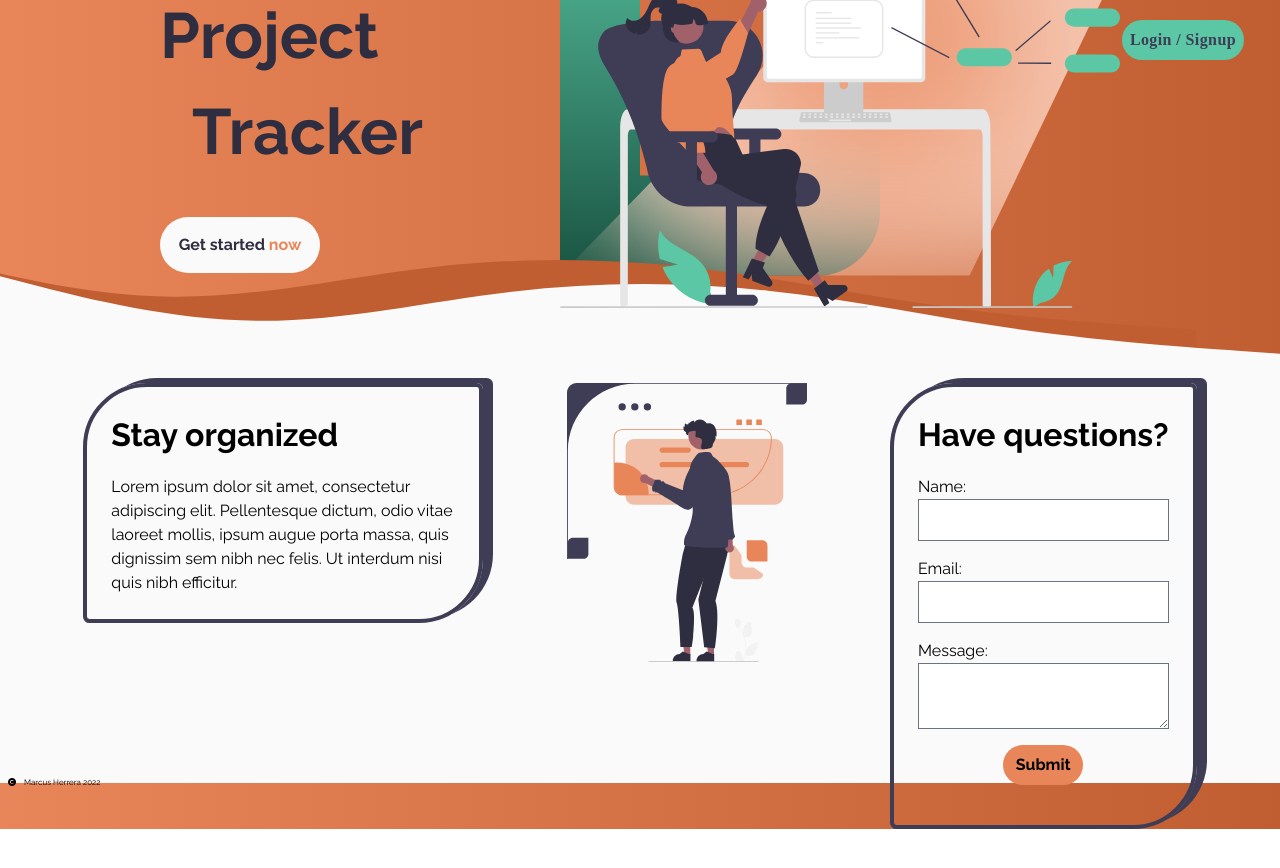
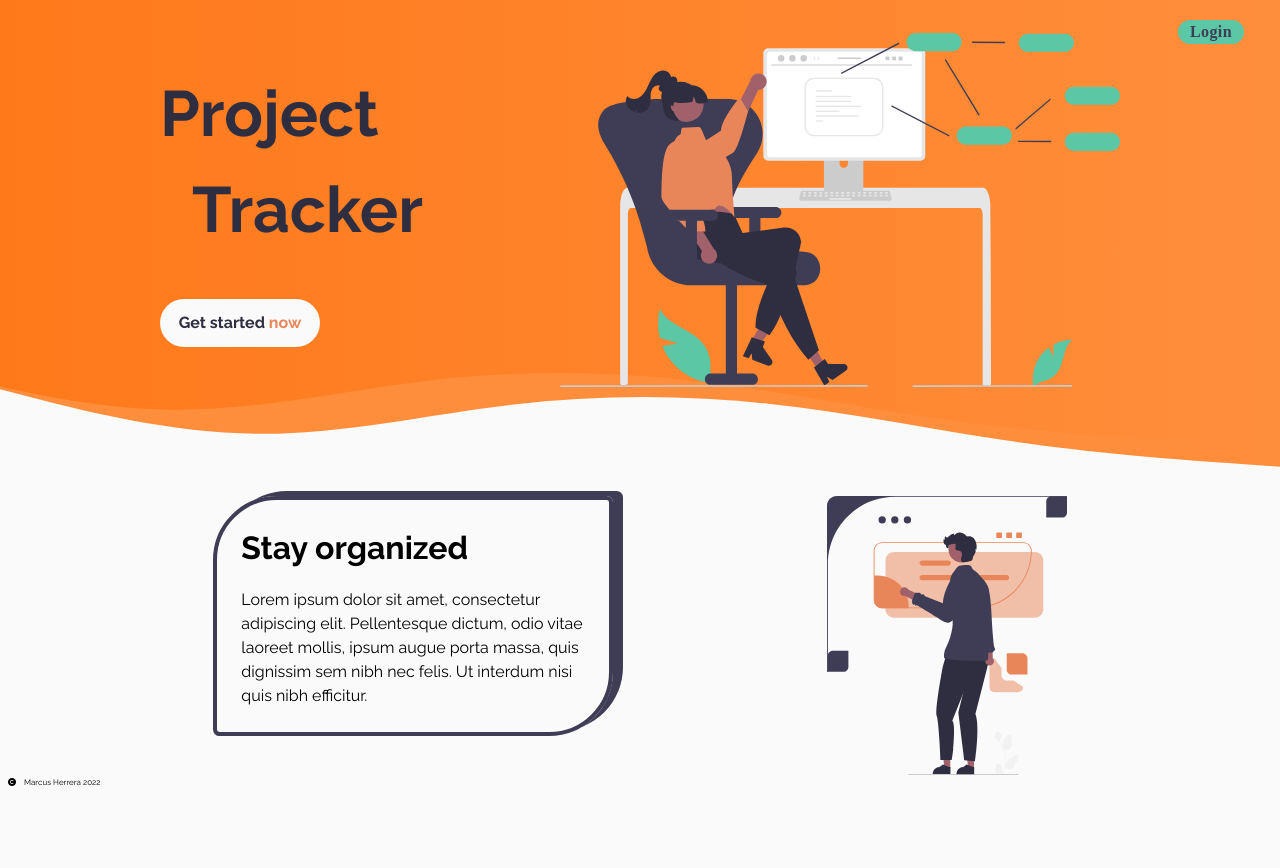
Before and after one commit to mahiv87/Project-Tracker, a React (Create React App) app in the folder client/: page / in a window 1280 px wide. Shown: the top 868 px of the page. Before the commit the page ends 829 px from the top, so only its background shows below. Built offline with nearby package versions, Linux system fonts and the light colour scheme.

Commit message:
adjusted wave

```diff
--- a/client/src/components/NavBar.js
+++ b/client/src/components/NavBar.js
@@ -78,8 +78,8 @@ const AppNavbar = () => {
 											setNavbarOpen(false);
 										}}
 									>
-										<span className="login font-bold text-base text-blackText ml-2 p-2 bg-secondary rounded-full tracking-wide">
-											Login / Signup
+										<span className="login font-bold text-base text-blackText ml-2 px-3 bg-secondary rounded-full tracking-wide">
+											Login
 											{/* <i className="fab fa-regular fa-user text-lg leading-lg text-white opacity-75"></i> */}
 										</span>
 									</Link>
--- a/client/src/index.css
+++ b/client/src/index.css
@@ -6,13 +6,13 @@
 /* Variables */
 :root {
 	--white: #ffffff;
-	--orange: #e98659;
+	--orange: #ff791a;
 	--green: #5bc7a5;
 }
 
 body {
 	/* background-color: #e98659; */
-	background: linear-gradient(90deg, #e98659 0%, #c15e31 100%);
+	background: linear-gradient(90deg, var(--orange) 0%, #ff8e3c 100%);
 	margin: 0;
 	font-family: 'Raleway', sans-serif;
 	/* font-family: -apple-system, BlinkMacSystemFont, 'Segoe UI', 'Roboto', 'Oxygen',
--- a/client/src/pages/Home.js
+++ b/client/src/pages/Home.js
@@ -44,7 +44,7 @@ const Home = () => {
 					</p>
 				</article>
 				<img src={secondary} alt="" />
-				<form>
+				{/* <form>
 					<h3>Have questions?</h3>
 					<label>Name:</label>
 					<input type="text" name="name" />
@@ -53,7 +53,7 @@ const Home = () => {
 					<label>Message:</label>
 					<textarea />
 					<button type="submit">Submit</button>
-				</form>
+				</form> */}
 			</section>
 		</>
 	);
--- a/client/src/pages/Home.module.css
+++ b/client/src/pages/Home.module.css
@@ -2,11 +2,11 @@
 	display: flex;
 	justify-content: space-evenly;
 	align-items: center;
-	height: calc(50vh - 297px);
+	height: calc(50vh - 172px + 64px);
 }
 
 .hero img {
-	width: 35rem;
+	max-width: 35rem;
 }
 
 .heading {
@@ -25,8 +25,8 @@
 .heading button {
 	background-color: #fafafa;
 	width: 10rem;
-	border-radius: 5rem;
-	padding: 1rem 0;
+	border-radius: 2rem;
+	padding: 0.75rem 0;
 	font-size: 1rem;
 }
 
@@ -34,7 +34,7 @@
 	color: #e98659;
 }
 
-.heading::before {
+/* .heading::before {
 	display: block;
 	position: absolute;
 	top: -7rem;
@@ -77,7 +77,7 @@
 	background: radial-gradient(circle, #e98659 0%, #ffffff 100%);
 	z-index: -1;
 	clip-path: polygon(73% 0, 100% 0%, 64% 100%, 0% 100%);
-}
+} */
 
 .info {
 	height: 50vh;
@@ -85,6 +85,7 @@
 	display: flex;
 	justify-content: space-evenly;
 	align-items: flex-start;
+	margin-top: -60px;
 	z-index: 2;
 }
 
@@ -137,10 +138,10 @@
 
 .wave {
 	position: relative;
+	top: -60px;
 	width: 100%;
-	/* height: 540px; */
 	overflow: hidden;
-	filter: drop-shadow(-84px -24px #c15e31);
+	filter: drop-shadow(-84px -24px #ff8e3c);
 	z-index: -1;
 }
 
```
